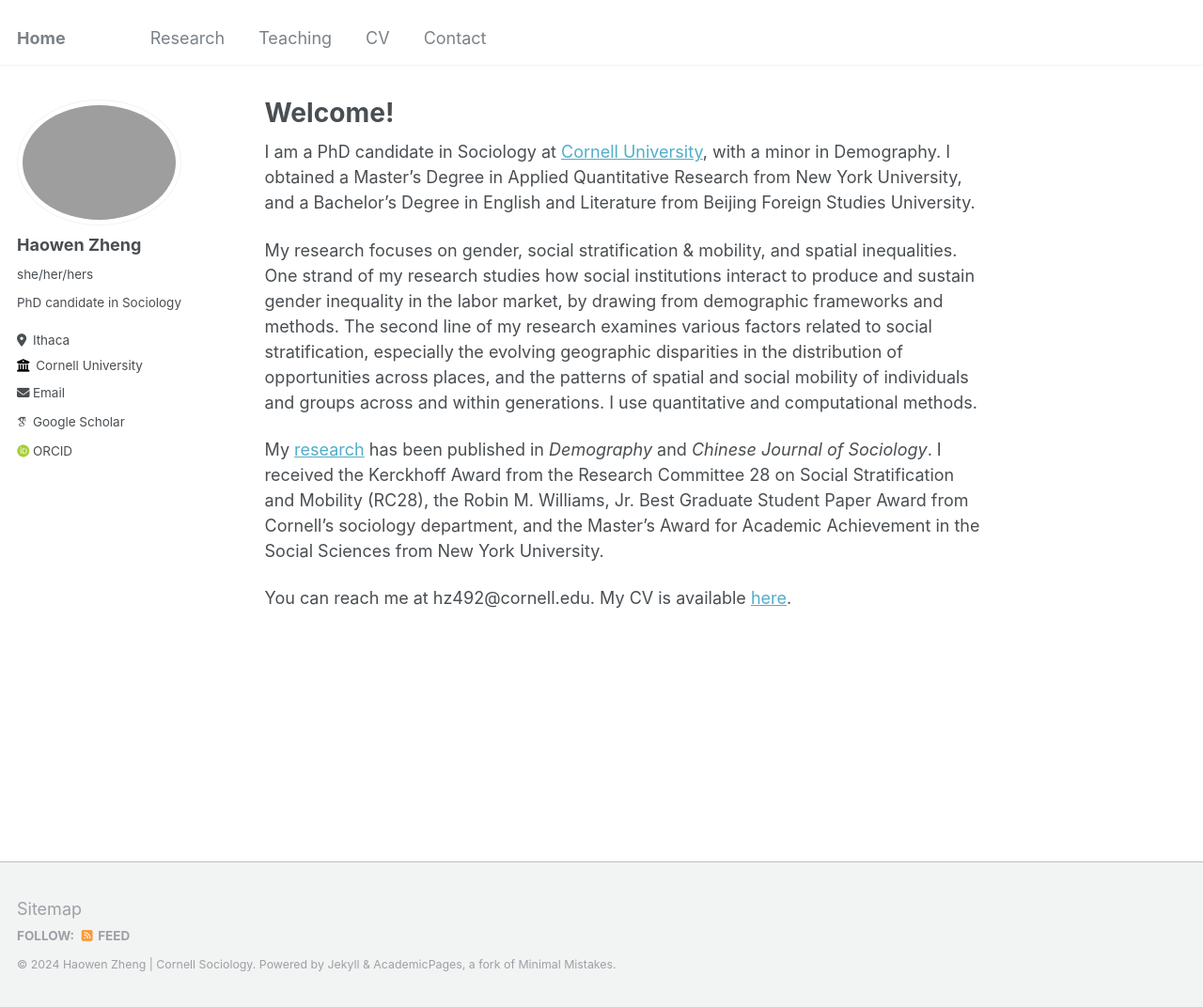
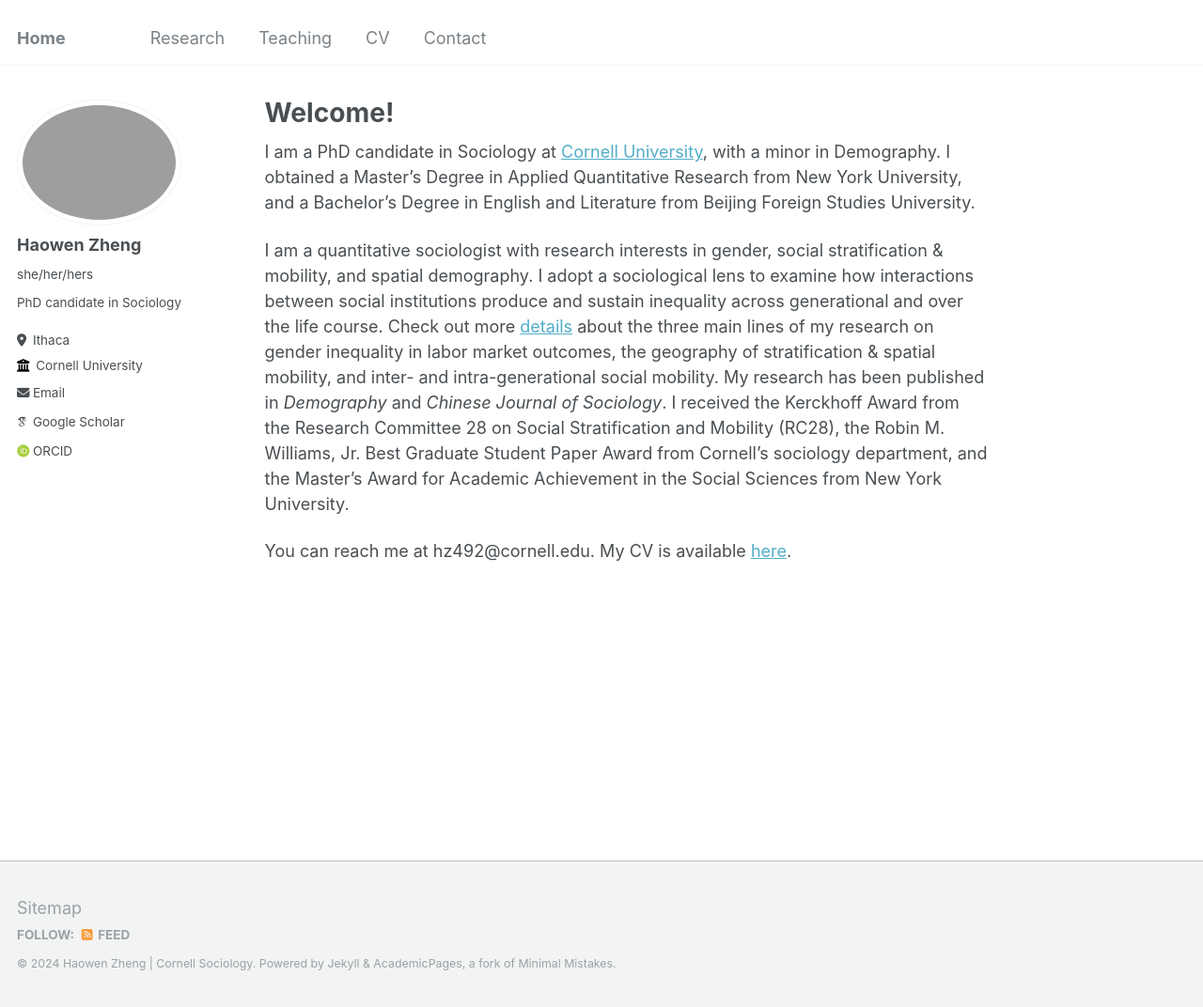
Before and after one commit to haowenzhg/haowenzhg.github.io, a Jekyll site: the page built from _pages/about.md, in a window 1280 px wide and 1072 px high. Shown: the whole window at 94% size. Built offline with Jekyll 4.4.1, drawn with Linux system fonts in a browser that asks for light colours; some web fonts are replaced.

Commit message:
Update about.md

```diff
--- a/_pages/about.md
+++ b/_pages/about.md
@@ -9,8 +9,6 @@ redirect_from:
 
 I am a PhD candidate in Sociology at [Cornell University](https://sociology.cornell.edu/), with a minor in Demography. I obtained a Master's Degree in Applied Quantitative Research from New York University, and a Bachelor's Degree in English and Literature from Beijing Foreign Studies University.
 
-My research focuses on gender, social stratification & mobility, and spatial inequalities. One strand of my research studies how social institutions interact to produce and sustain gender inequality in the labor market, by drawing from demographic frameworks and methods. The second line of my research examines various factors related to social stratification, especially the evolving geographic disparities in the distribution of opportunities across places, and the patterns of spatial and social mobility of individuals and groups across and within generations. I use quantitative and computational methods.
-
-My [research](/research) has been published in _Demography_ and _Chinese Journal of Sociology_. I received the Kerckhoff Award from the Research Committee 28 on Social Stratification and Mobility (RC28), the Robin M. Williams, Jr. Best Graduate Student Paper Award from Cornell's sociology department, and the Master's Award for Academic Achievement in the Social Sciences from New York University.
+I am a quantitative sociologist with research interests in gender, social stratification & mobility, and spatial demography. I adopt a sociological lens to examine how interactions between social institutions produce and sustain inequality across generational and over the life course. Check out more [details](/research) about the three main lines of my research on gender inequality in labor market outcomes, the geography of stratification & spatial mobility, and inter- and intra-generational social mobility. My research has been published in _Demography_ and _Chinese Journal of Sociology_. I received the Kerckhoff Award from the Research Committee 28 on Social Stratification and Mobility (RC28), the Robin M. Williams, Jr. Best Graduate Student Paper Award from Cornell's sociology department, and the Master's Award for Academic Achievement in the Social Sciences from New York University.
 
 You can reach me at hz492@cornell.edu. My CV is available [here](/cv).
```
